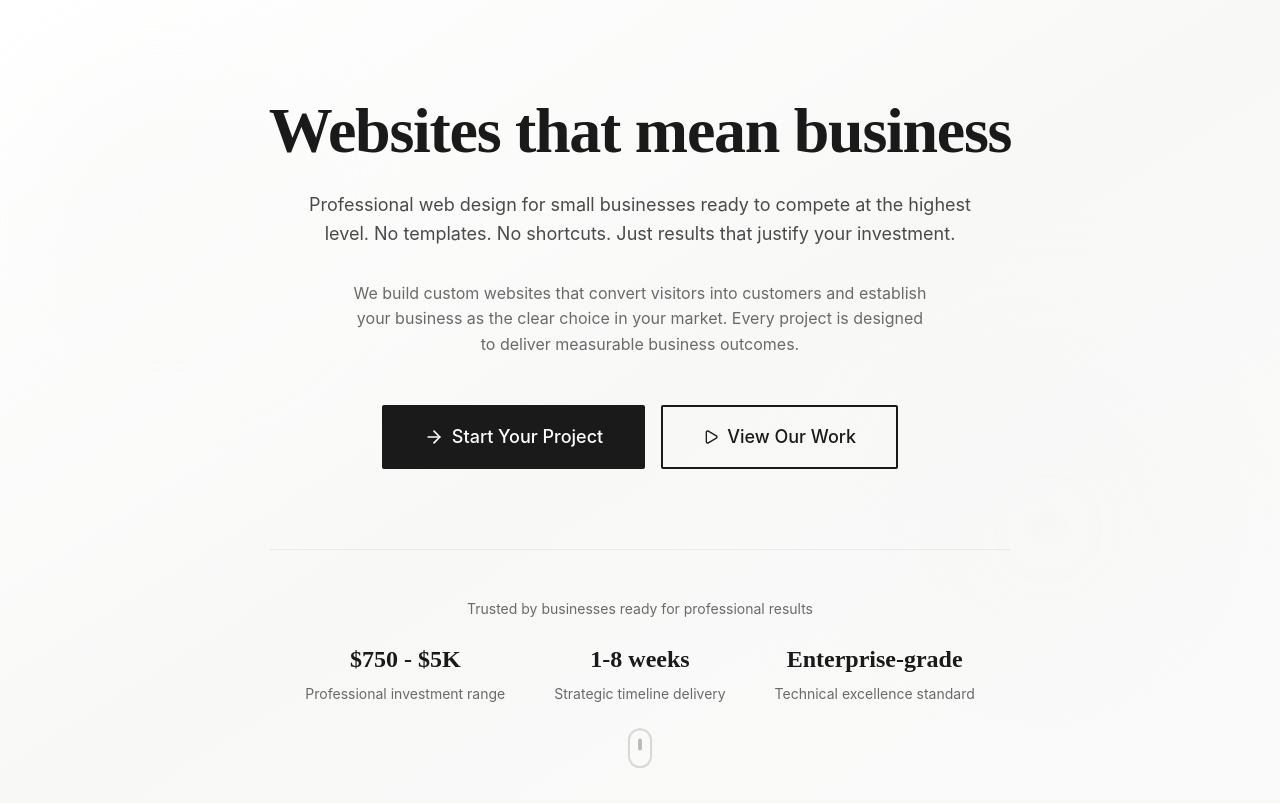
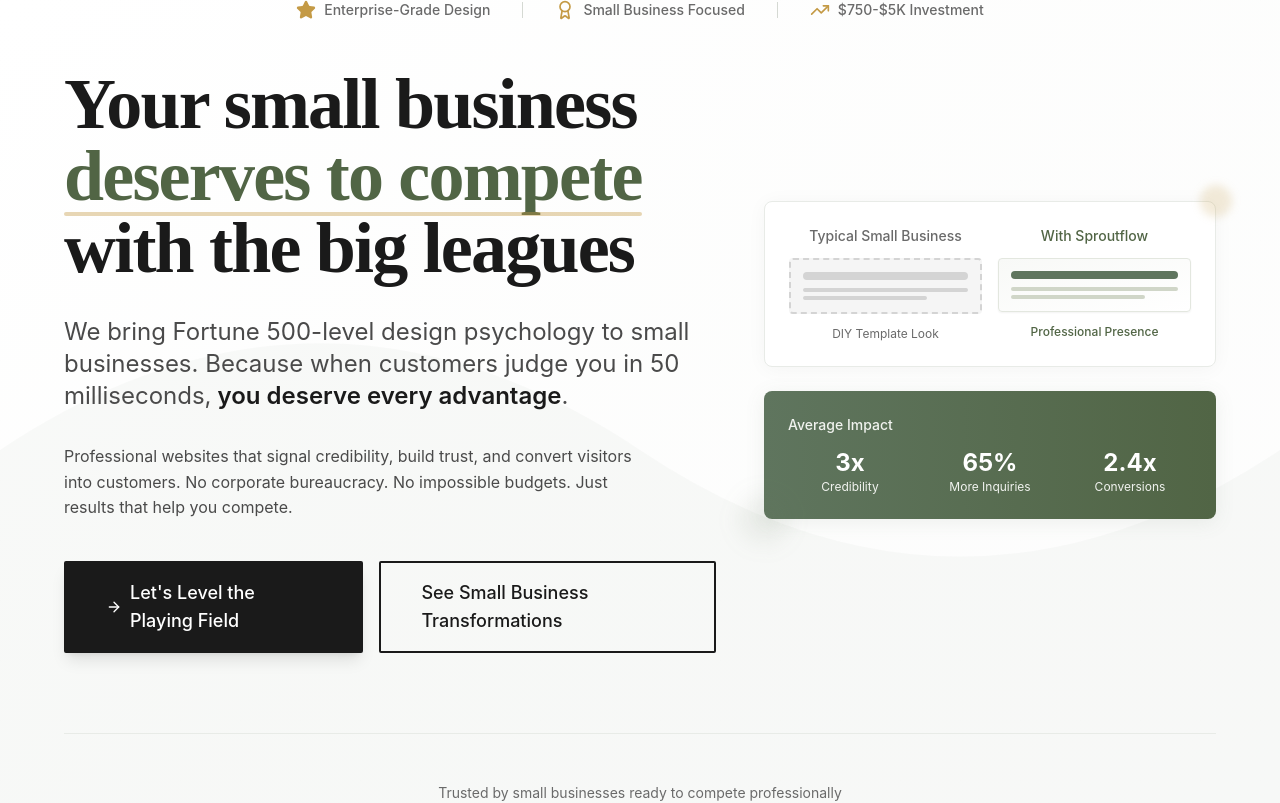
Before and after one commit to WBHankins93/sproutflow-flagship, a Next.js app: page / in a window 1280 px wide. Shown: the top 803 px of the page. Built offline with nearby package versions, Linux system fonts and the light colour scheme; a web font is replaced by a local one.

Commit message:
Updating HeroSection design layout

```diff
--- a/components/sections/HeroSection.tsx
+++ b/components/sections/HeroSection.tsx
@@ -1,66 +1,126 @@
-// components/sections/HeroSection.tsx - Professional Hero Section
+// components/sections/HeroSection.tsx - Enterprise Psychology + Small Business Heart
 
 'use client';
 
 import React from 'react';
 import { motion } from 'framer-motion';
-import { ArrowRight, Play } from 'lucide-react';
+import { ArrowRight, Star, Award, TrendingUp } from 'lucide-react';
 import { Container, Heading, BodyText, Button } from '../layout/StudioLayout';
-import { heroContent } from '../../data/content';
 
 const HeroSection: React.FC = () => {
   return (
-    <section className="relative min-h-screen flex items-center justify-center overflow-hidden">
-      {/* Sophisticated Background - Subtle Organic Pattern */}
-      <div className="absolute inset-0 bg-gradient-to-br from-white via-nature-50 to-neutral-50" />
-      <div className="absolute inset-0 opacity-20">
-        <div className="absolute top-20 left-10 w-64 h-64 bg-primary-100 rounded-full blur-3xl" />
-        <div className="absolute bottom-20 right-10 w-96 h-96 bg-nature-100 rounded-full blur-3xl" />
+    <section className="relative min-h-screen flex items-center justify-center overflow-hidden bg-gradient-to-br from-white via-nature-50/30 to-neutral-50/40">
+
+      {/* Sophisticated Background Pattern - Subtle Enterprise Feel */}
+      <div className="absolute inset-0">
+        {/* Organic flow patterns - professional but warm */}
+        <div className="absolute top-0 left-0 w-full h-full opacity-[0.03]">
+          <svg viewBox="0 0 1200 800" className="w-full h-full">
+            <path
+              d="M0,400 Q300,200 600,400 T1200,400 L1200,800 L0,800 Z"
+              fill="currentColor"
+              className="text-primary-500"
+            />
+          </svg>
         </div>
 
-      {/* Professional Content */}
-      <Container className="relative z-10 text-center">
+        {/* Subtle grid for professional credibility */}
+        <div className="absolute inset-0 opacity-[0.02]"
+             style={{
+               backgroundImage: `
+                 linear-gradient(rgba(95, 117, 94, 0.1) 1px, transparent 1px),
+                 linear-gradient(90deg, rgba(95, 117, 94, 0.1) 1px, transparent 1px)
+               `,
+               backgroundSize: '60px 60px'
+             }}
+        />
+      </div>
+
+      <Container className="relative z-10">
+        <div className="max-w-6xl mx-auto">
+
+          {/* Trust Indicators - Enterprise Psychology */}
+          <motion.div
+            initial={{ opacity: 0, y: 20 }}
+            animate={{ opacity: 1, y: 0 }}
+            transition={{ duration: 0.6, ease: "easeOut" }}
+            className="flex items-center justify-center gap-8 mb-12"
+          >
+            <div className="flex items-center gap-2 text-text-muted">
+              <Star className="w-5 h-5 fill-accent-500 text-accent-500" />
+              <span className="text-sm font-medium">Enterprise-Grade Design</span>
+            </div>
+            <div className="w-px h-4 bg-nature-300" />
+            <div className="flex items-center gap-2 text-text-muted">
+              <Award className="w-5 h-5 text-accent-500" />
+              <span className="text-sm font-medium">Small Business Focused</span>
+            </div>
+            <div className="w-px h-4 bg-nature-300" />
+            <div className="flex items-center gap-2 text-text-muted">
+              <TrendingUp className="w-5 h-5 text-accent-500" />
+              <span className="text-sm font-medium">$750-$5K Investment</span>
+            </div>
+          </motion.div>
+
+          <div className="grid lg:grid-cols-12 gap-12 items-center">
+
+            {/* Left Column - Sophisticated Typography Hierarchy */}
+            <div className="lg:col-span-7">
+
+              {/* Main Headline - Enterprise Impact */}
               <motion.div
                 initial={{ opacity: 0, y: 30 }}
                 animate={{ opacity: 1, y: 0 }}
-          transition={{ duration: 0.8, ease: "easeOut" }}
-          className="max-w-4xl mx-auto"
+                transition={{ duration: 0.8, delay: 0.2, ease: "easeOut" }}
+                className="mb-8"
               >
-          {/* Strategic Headline */}
                 <Heading
                   level={1}
-            className="mb-6 max-w-3xl mx-auto"
+                  className="text-4xl md:text-5xl lg:text-6xl xl:text-7xl font-display leading-[0.9] tracking-tight mb-6"
                 >
-            {heroContent.headline}
+                  <span className="text-text-primary">Your small business</span>
+                  <br />
+                  <span className="text-primary-600 relative">
+                    deserves to compete
+                    <motion.div
+                      initial={{ width: 0 }}
+                      animate={{ width: '100%' }}
+                      transition={{ duration: 1.2, delay: 1.5, ease: "easeOut" }}
+                      className="absolute bottom-0 left-0 h-1 bg-accent-500/40 rounded-full"
+                    />
+                  </span>
+                  <br />
+                  <span className="text-text-primary">with the big leagues</span>
                 </Heading>
+              </motion.div>
 
-          {/* Business-Focused Subheading */}
+              {/* Empowering Subheading - Small Business Heart */}
               <motion.div
                 initial={{ opacity: 0, y: 20 }}
                 animate={{ opacity: 1, y: 0 }}
-            transition={{ duration: 0.6, delay: 0.2, ease: "easeOut" }}
+                transition={{ duration: 0.6, delay: 0.6, ease: "easeOut" }}
                 className="mb-8"
               >
                 <BodyText
                   size="lg"
-              className="max-w-2xl mx-auto leading-relaxed"
+                  className="text-xl md:text-2xl leading-relaxed text-text-secondary max-w-2xl"
                 >
-              {heroContent.subheading}
+                  We bring Fortune 500-level design psychology to small businesses.
+                  Because when customers judge you in 50 milliseconds,
+                  <strong className="text-text-primary font-semibold"> you deserve every advantage</strong>.
                 </BodyText>
               </motion.div>
 
-          {/* Professional Description */}
+              {/* Value Proposition - Professional yet Accessible */}
               <motion.div
                 initial={{ opacity: 0, y: 20 }}
                 animate={{ opacity: 1, y: 0 }}
-            transition={{ duration: 0.6, delay: 0.4, ease: "easeOut" }}
-            className="mb-12"
+                transition={{ duration: 0.6, delay: 0.8, ease: "easeOut" }}
+                className="mb-10"
               >
-            <BodyText
-              color="muted"
-              className="max-w-xl mx-auto"
-            >
-              {heroContent.description}
+                <BodyText className="text-text-muted max-w-xl">
+                  Professional websites that signal credibility, build trust, and convert visitors into customers.
+                  No corporate bureaucracy. No impossible budgets. Just results that help you compete.
                 </BodyText>
               </motion.div>
 
@@ -68,93 +128,165 @@
               <motion.div
                 initial={{ opacity: 0, y: 20 }}
                 animate={{ opacity: 1, y: 0 }}
-            transition={{ duration: 0.6, delay: 0.6, ease: "easeOut" }}
-            className="flex flex-col sm:flex-row gap-4 justify-center items-center"
+                transition={{ duration: 0.6, delay: 1.0, ease: "easeOut" }}
+                className="flex flex-col sm:flex-row gap-4"
               >
                 <Button
                   variant="primary"
                   size="lg"
                   href="#contact"
                   icon={<ArrowRight className="w-5 h-5" />}
-              className="min-w-48"
+                  className="group shadow-lg hover:shadow-xl transition-all duration-300"
                 >
-              {heroContent.primaryCTA}
+                  <span>Let's Level the Playing Field</span>
                 </Button>
 
                 <Button
                   variant="secondary"
                   size="lg"
                   href="#portfolio"
-              icon={<Play className="w-4 h-4" />}
-              className="min-w-48"
+                  className="group"
                 >
-              {heroContent.secondaryCTA}
+                  <span>See Small Business Transformations</span>
                 </Button>
               </motion.div>
+            </div>
+
+            {/* Right Column - Visual Credibility */}
+            <div className="lg:col-span-5">
+              <motion.div
+                initial={{ opacity: 0, scale: 0.95 }}
+                animate={{ opacity: 1, scale: 1 }}
+                transition={{ duration: 0.8, delay: 0.4, ease: "easeOut" }}
+                className="relative"
+              >
+
+                {/* Sophisticated Card Grid - Shows Transformation */}
+                <div className="grid grid-cols-1 gap-6">
+
+                  {/* Before/After Concept Card */}
+                  <div className="bg-white rounded-lg border border-nature-200 p-6 shadow-soft">
+                    <div className="grid grid-cols-2 gap-4">
+
+                      {/* "Before" Side */}
+                      <div className="text-center">
+                        <div className="text-text-muted text-sm font-medium mb-3">Typical Small Business</div>
+                        <div className="bg-neutral-100 rounded p-3 mb-3 border-2 border-dashed border-neutral-300">
+                          <div className="h-2 bg-neutral-300 rounded mb-2"></div>
+                          <div className="h-1 bg-neutral-300 rounded mb-1"></div>
+                          <div className="h-1 bg-neutral-300 rounded w-3/4"></div>
+                        </div>
+                        <div className="text-xs text-text-muted">DIY Template Look</div>
+                      </div>
+
+                      {/* "After" Side */}
+                      <div className="text-center">
+                        <div className="text-primary-600 text-sm font-medium mb-3">With Sproutflow</div>
+                        <div className="bg-gradient-to-br from-primary-50 to-white rounded p-3 mb-3 border border-primary-200 shadow-sm">
+                          <div className="h-2 bg-primary-500 rounded mb-2"></div>
+                          <div className="h-1 bg-primary-300 rounded mb-1"></div>
+                          <div className="h-1 bg-primary-300 rounded w-4/5"></div>
+                        </div>
+                        <div className="text-xs text-primary-600 font-medium">Professional Presence</div>
+                      </div>
+                    </div>
+                  </div>
+
+                  {/* Results Metrics Card */}
+                  <div className="bg-gradient-to-r from-primary-500 to-primary-600 rounded-lg p-6 text-white shadow-nature">
+                    <div className="text-primary-100 text-sm font-medium mb-3">Average Impact</div>
+                    <div className="grid grid-cols-3 gap-4">
+                      <div className="text-center">
+                        <div className="text-2xl font-bold">3x</div>
+                        <div className="text-xs text-primary-100">Credibility</div>
+                      </div>
+                      <div className="text-center">
+                        <div className="text-2xl font-bold">65%</div>
+                        <div className="text-xs text-primary-100">More Inquiries</div>
+                      </div>
+                      <div className="text-center">
+                        <div className="text-2xl font-bold">2.4x</div>
+                        <div className="text-xs text-primary-100">Conversions</div>
+                      </div>
+                    </div>
+                  </div>
+                </div>
+
+                {/* Subtle Animation Elements */}
+                <motion.div
+                  animate={{
+                    rotate: [0, 5, -5, 0],
+                    scale: [1, 1.02, 1]
+                  }}
+                  transition={{
+                    duration: 6,
+                    repeat: Infinity,
+                    ease: "easeInOut"
+                  }}
+                  className="absolute -top-4 -right-4 w-8 h-8 bg-accent-500/20 rounded-full blur-sm"
+                />
+
+                <motion.div
+                  animate={{
+                    rotate: [0, -3, 3, 0],
+                    scale: [1, 0.98, 1]
+                  }}
+                  transition={{
+                    duration: 8,
+                    repeat: Infinity,
+                    ease: "easeInOut",
+                    delay: 2
+                  }}
+                  className="absolute -bottom-6 -left-6 w-12 h-12 bg-primary-500/10 rounded-full blur-md"
+                />
               </motion.div>
+            </div>
+          </div>
 
-        {/* Professional Trust Indicators */}
+          {/* Social Proof - Small Business Success Stories */}
           <motion.div
             initial={{ opacity: 0, y: 30 }}
             animate={{ opacity: 1, y: 0 }}
-          transition={{ duration: 0.8, delay: 0.8, ease: "easeOut" }}
+            transition={{ duration: 0.8, delay: 1.2, ease: "easeOut" }}
             className="mt-20 pt-12 border-t border-nature-200"
           >
-          <BodyText size="sm" color="muted" className="mb-6">
-            Trusted by businesses ready for professional results
+            <div className="text-center mb-8">
+              <BodyText size="sm" color="muted">
+                Trusted by small businesses ready to compete professionally
               </BodyText>
+            </div>
 
-          {/* Business Metrics - Professional Credibility */}
-          <div className="grid grid-cols-1 md:grid-cols-3 gap-8 max-w-2xl mx-auto">
+            <div className="grid grid-cols-1 md:grid-cols-3 gap-8 max-w-4xl mx-auto">
               <div className="text-center">
-              <div className="text-2xl font-display font-semibold text-text-primary mb-2">
-                $750 - $5K
+                <div className="text-3xl font-display font-bold text-primary-600 mb-2">
+                  Local Coffee Shop
                 </div>
                 <BodyText size="sm" color="muted">
-                Professional investment range
+                  "Now we look as premium as Starbucks"
                 </BodyText>
               </div>
 
               <div className="text-center">
-              <div className="text-2xl font-display font-semibold text-text-primary mb-2">
-                1-8 weeks
+                <div className="text-3xl font-display font-bold text-primary-600 mb-2">
+                  Family Law Firm
                 </div>
                 <BodyText size="sm" color="muted">
-                Strategic timeline delivery
+                  "Clients trust us before we even meet"
                 </BodyText>
               </div>
 
               <div className="text-center">
-              <div className="text-2xl font-display font-semibold text-text-primary mb-2">
-                Enterprise-grade
+                <div className="text-3xl font-display font-bold text-primary-600 mb-2">
+                  Local Restaurant
                 </div>
                 <BodyText size="sm" color="muted">
-                Technical excellence standard
+                  "Bookings doubled in the first month"
                 </BodyText>
               </div>
             </div>
           </motion.div>
+        </div>
       </Container>
-
-      {/* Subtle Scroll Indicator */}
-      <motion.div
-        initial={{ opacity: 0 }}
-        animate={{ opacity: 1 }}
-        transition={{ delay: 1.2, duration: 0.6 }}
-        className="absolute bottom-8 left-1/2 transform -translate-x-1/2"
-      >
-        <motion.div
-          animate={{ y: [0, 8, 0] }}
-          transition={{ duration: 1.5, repeat: Infinity, ease: "easeInOut" }}
-          className="w-6 h-10 border-2 border-nature-300 rounded-full flex justify-center"
-        >
-          <motion.div
-            animate={{ y: [0, 12, 0] }}
-            transition={{ duration: 1.5, repeat: Infinity, ease: "easeInOut" }}
-            className="w-1 h-3 bg-nature-400 rounded-full mt-2"
-          />
-        </motion.div>
-      </motion.div>
     </section>
   );
 };
```
Lines whose indentation alone changed are shown as unchanged.
